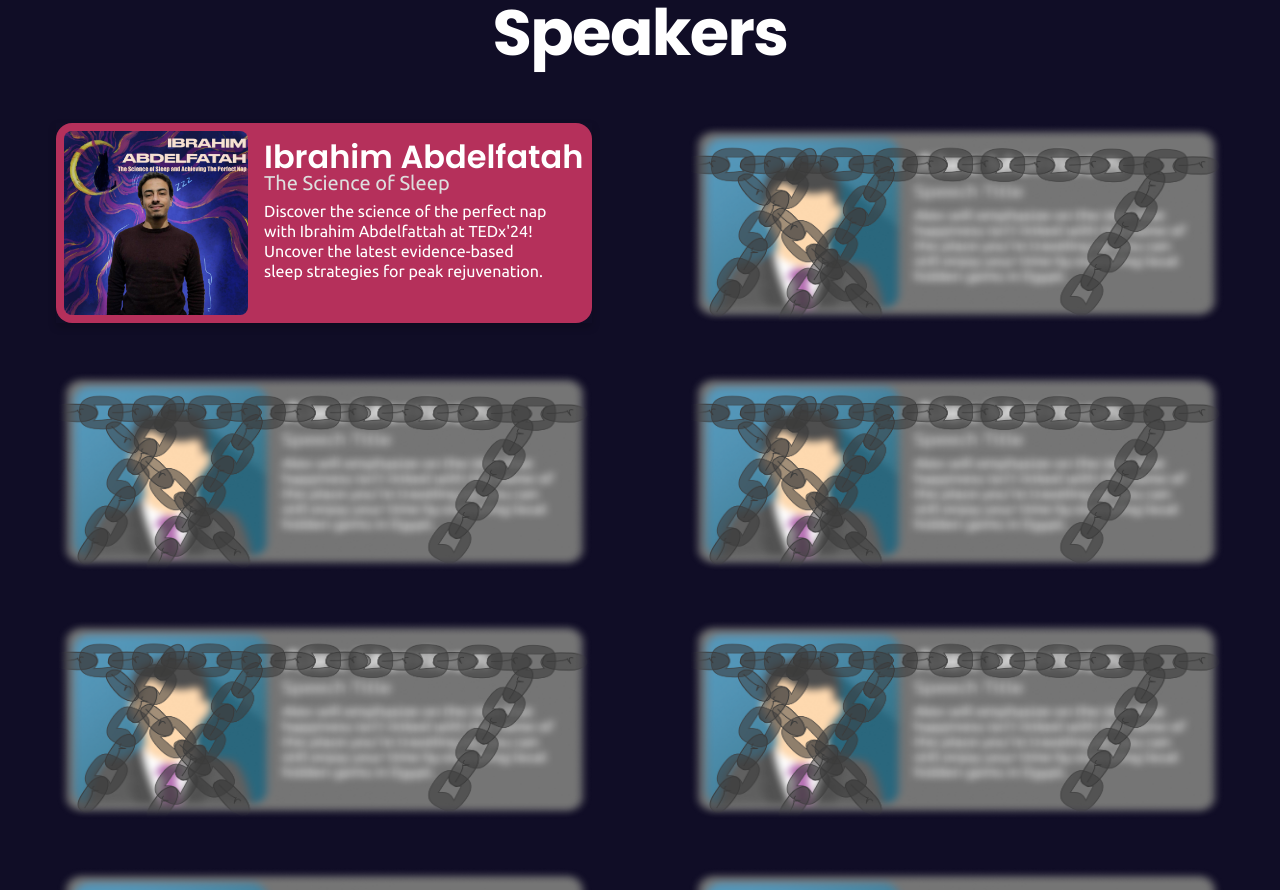
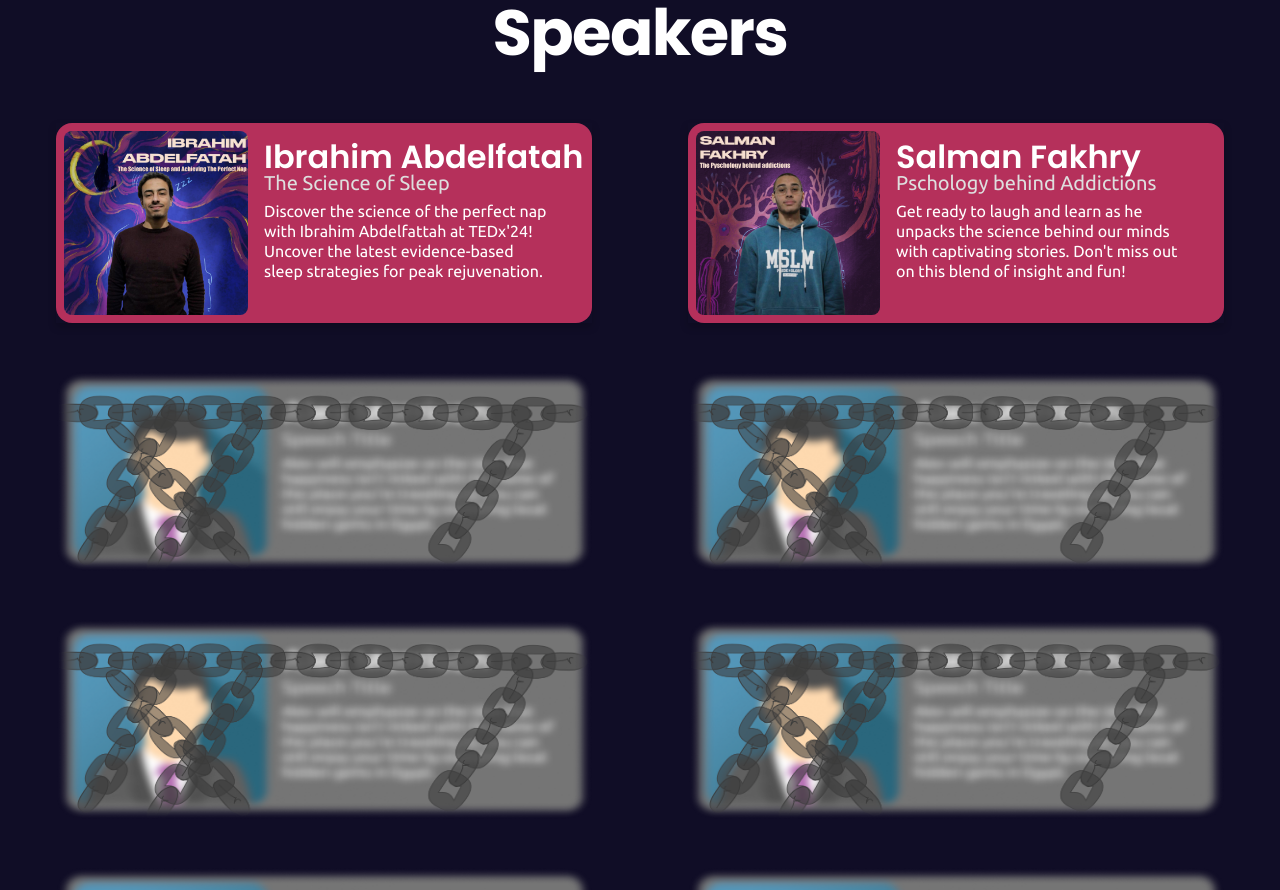
Before and after one commit to AlyMobarak/TEDxBedayia-24, a Next.js app: page / in a window 1280 px wide. Shown: the part 1260-2150 px from the top of the page. Built offline with nearby package versions, Linux system fonts and the light colour scheme.

Commit message:
Added Salman Fakhry

```diff
--- a/package.json
+++ b/package.json
@@ -10,7 +10,8 @@
   },
   "dependencies": {
     "framer-motion": "^10.18.0",
-    "next": "13.5.6",
+    "next": "^14.1.0",
+    "npm": "^10.4.0",
     "react": "^18",
     "react-dom": "^18"
   },
--- a/views/Home/Navigation Bar/navigation.css
+++ b/views/Home/Navigation Bar/navigation.css
@@ -1,3 +1,4 @@
- {
+#nav {
+  backface-visibility: hidden;
   -webkit-backface-visibility: hidden;
 }
--- a/views/Home/Speakers/speakers.css
+++ b/views/Home/Speakers/speakers.css
@@ -81,8 +81,26 @@ body {
   flex-direction: column;
 }
 
-.speakerCards:hover {
-  cursor: pointer;
+.speakerCards a {
+  position: relative;
+}
+
+.speakerCards a::after {
+  content: "";
+  position: absolute;
+  width: 100%;
+  transform: scaleX(0);
+  height: 2px;
+  bottom: 0;
+  left: 0;
+  background-color: #000;
+  transform-origin: bottom right;
+  transition: transform 0.25s ease-out;
+}
+
+.speakerCards a:hover::after {
+  transform: scaleX(1);
+  transform-origin: bottom left;
 }
 
 .card-content {
--- a/views/Home/Speakers/speakers.tsx
+++ b/views/Home/Speakers/speakers.tsx
@@ -26,7 +26,7 @@ function speakerCard(name: string, title: string, description: string, bigdesc:
 
                 <div className="flip-card-back">
                     <div className="instaDate-container">
-                        <div className="insta font-body">{insta}</div>
+                        <a href={`https://www.instagram.com/${insta}/`} className="insta font-body cursor-pointer">@{insta}</a>
                         <div className="date font-body">16/2/2023, xx:xx PM</div>
                     </div>
                     <div className="text-container font-body" style={{lineHeight: "1.25rem"}}>
@@ -55,14 +55,14 @@ export default function Speakers() {
         <div id="speakers-title" className='font-title max-phone:margin-negative-top max-phone:mt-[-5rem]'>Speakers</div>
         <div id="speakers-container" className='max-phone:flex-col w-screen max-phone:gap-0 max-phone:p-0 max-phone:m-0'>
             <div id="speakers-container1" className='max-phone:p-0 max-phone:m-0 max-phone:flex-col'>
-                { speakerCard("Ibrahim Abdelfatah", "The Science of Sleep", "Discover the science of the perfect nap with Ibrahim Abdelfattah at TEDx'24! Uncover the latest evidence-based sleep strategies for peak rejuvenation.", "Has the perfect nap been lying in wait for science to unveil its mysteries? Ibrahim Abdelfattah, our first speaker, will crack the science of perfect naps at this year's TEDx. Join us at TEDx'24 & discover evidence-based sleep science secrets!", "/speakers/ibrahim-abdelfatah.png", "@bima.abf") }
+                { speakerCard("Ibrahim Abdelfatah", "The Science of Sleep", "Discover the science of the perfect nap with Ibrahim Abdelfattah at TEDx'24! Uncover the latest evidence-based sleep strategies for peak rejuvenation.", "Has the perfect nap been lying in wait for science to unveil its mysteries? Ibrahim Abdelfattah, our first speaker, will crack the science of perfect naps at this year's TEDx. Join us at TEDx'24 & discover evidence-based sleep science secrets!", "/speakers/ibrahim-abdelfatah.png", "bima.abf") }
                 { chainedCard() }
                 { chainedCard() }
                 { chainedCard() }
                 { chainedCard() }
             </div>
             <div id="speakers-container2" className='max-phone:p-0 max-phone:flex-col'>
-                { chainedCard() }
+                { speakerCard("Salman Fakhry", "Pschology behind Addictions", "Get ready to laugh and learn as he unpacks the science behind our minds with captivating stories. Don't miss out on this blend of insight and fun!", "Prepare to deeply delve into human psychology with Salman Fakhry, a tenth grader whose wit is as sharp as his cognizance. In a speech that plights to both stimulate your intellect & make you laugh, Salman will digest the fascinating science of psychology, one hilarious anecdote at a time. Don't miss his speech at TEDx'24!", "/speakers/salman-fakhry.png", "N/A") }
                 { chainedCard() }
                 { chainedCard() }
                 { chainedCard() }
```
Also changed, not shown: public/speakers/salman-fakhry.png (added), 1 other file (tests, documents, lock files or other folders).
